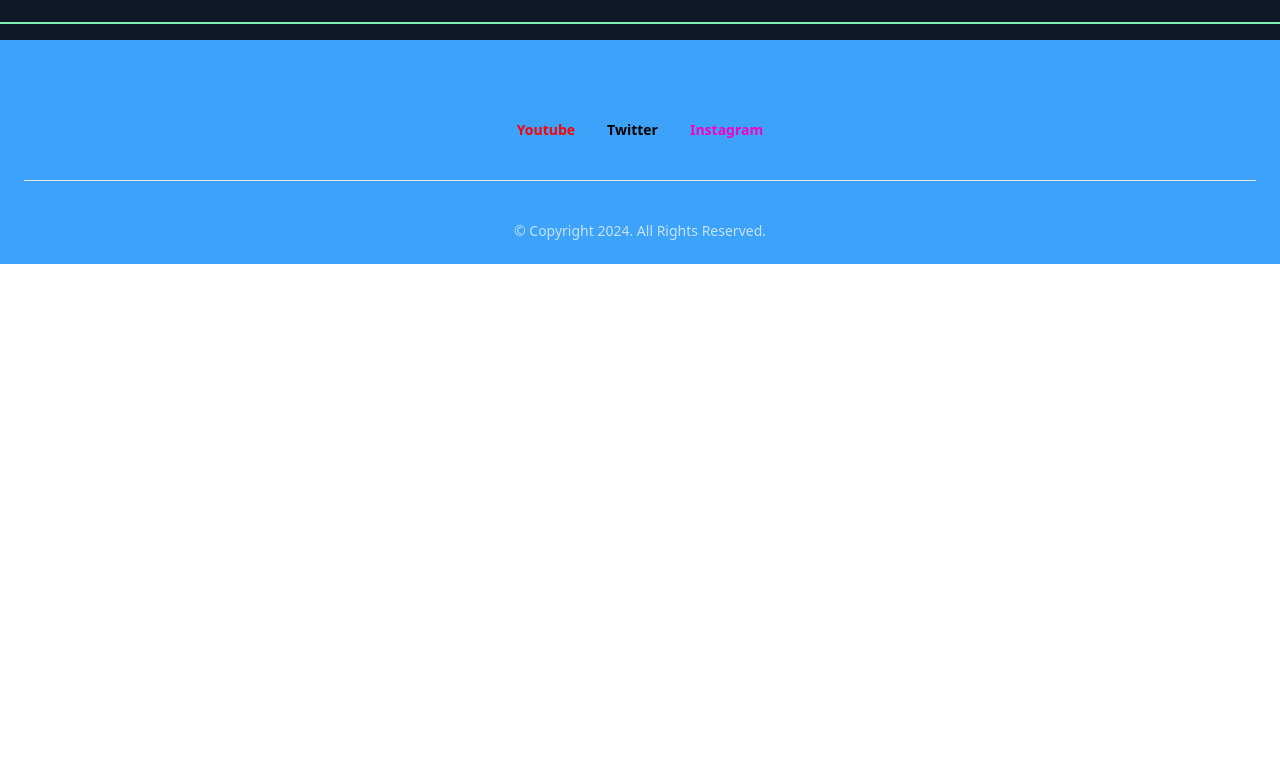
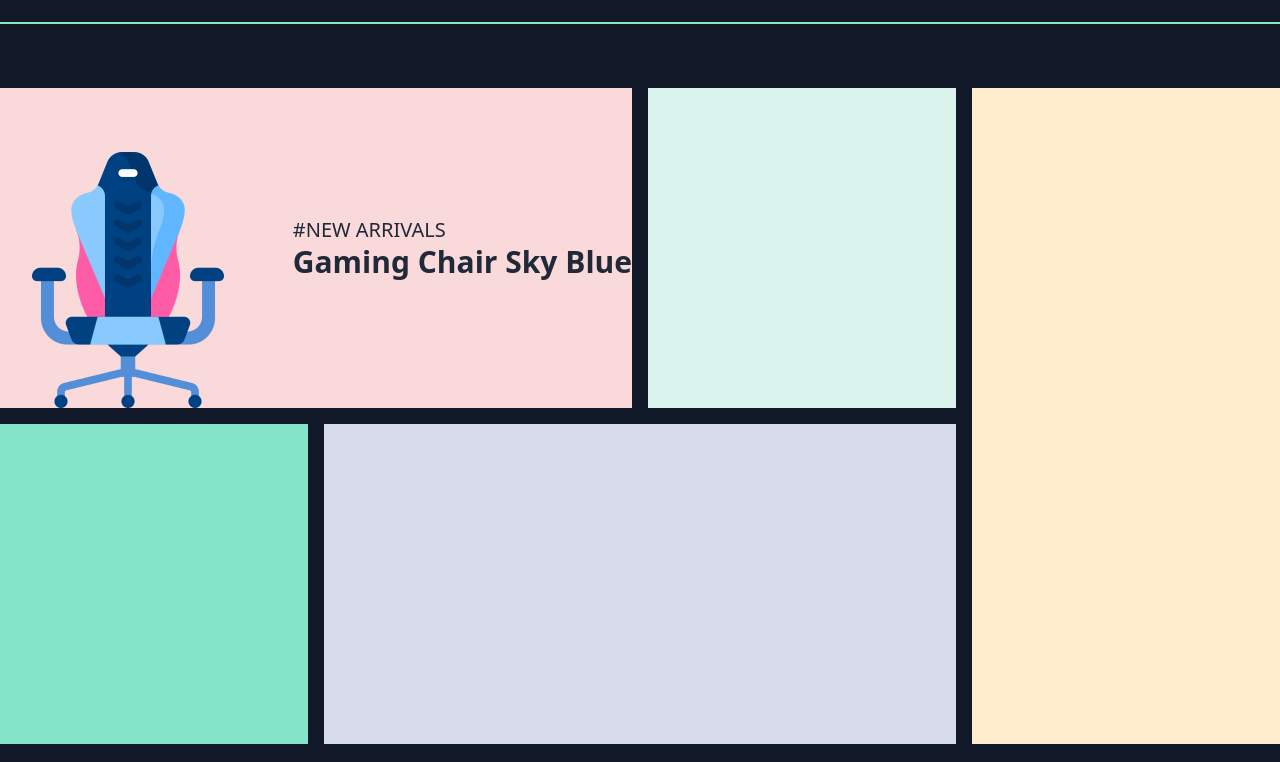
Before and after one commit to Mdafsarx/Twist-client, a React (Vite) app: page / in a window 1280 px wide. Shown: the part 938-1700 px from the top of the page. Before the commit the page ends 1202 px from the top, so only its background shows below. Built offline with nearby package versions, Linux system fonts and the light colour scheme; no server answers.

Commit message:
marquee setup done

```diff
--- a/src/Components/Navbar.jsx
+++ b/src/Components/Navbar.jsx
@@ -63,16 +63,16 @@ const Navbar = () => {
                 </div>
 
                 {/* nav-end */}
-                <div className="navbar-end bg-[#80EEB4] p-2 h-[60px] pr-4 md:pr-8" data-aos="fade-left" data-aos-duration="1000" data-aos-delay="300">
+                <div className="navbar-end bg-[#80EEB4] p-2 h-[60px] pr-4 md:pr-8" >
 
                     {
                         loading
-                            ? <ColorRing visible={true} color="#3CA2FA" ariaLabel="color-ring-loading" wrapperClass="color-ring-wrapper" colors={['#3CA2FA', '#80EEB4', '#3CA2FA', '#80EEB4', '#3CA2FA']} />
+                            ? <ColorRing visible={true} color="#3CA2FA" ariaLabel="color-ring-loading" wrapperClass="color-ring-wrapper" colors={['#3CA2FA', '#80EEB4', '#3CA2FA', '#80EEB4', '#3CA2FA']} data-aos="fade-left" data-aos-duration="1000" data-aos-delay="300"/>
                             : <>
                                 {
                                     User
                                         ?
-                                        <div className="flex items-center gap-2.5">
+                                        <div className="flex items-center gap-2.5" data-aos="fade-left" data-aos-duration="1000" data-aos-delay="300">
 
                                             <button title="Logout" onClick={handleLogout} className="font-bold hover:text-[#3CA2FA] hover:underline">Logout</button>
                                             <div className="avatar placeholder" title={User?.displayName}>
@@ -83,7 +83,7 @@ const Navbar = () => {
 
                                         </div>
                                         :
-                                        <NavLink title="Login" to={'/Login'} className={({ isActive }) => isActive ? 'btn btn-sm btn-outline text-[#ffffff] border-[#3CA2FA] border-2' : 'hover:text-[#3CA2FA] hover:underline'}>Login</NavLink>
+                                        <NavLink title="Login" to={'/Login'} className={({ isActive }) => isActive ? 'btn btn-sm btn-outline text-[#ffffff] border-[#3CA2FA] border-2' : 'hover:text-[#3CA2FA] hover:underline'} data-aos="fade-left" data-aos-duration="1000" data-aos-delay="300">Login</NavLink>
                                 }
                             </>
                     }
--- a/src/Pages/Home/Home.jsx
+++ b/src/Pages/Home/Home.jsx
@@ -1,6 +1,7 @@
 import React from 'react';
 import Banner from './Banner';
 import Marque from './Marque';
+import TopItems from './TopItems';
 
 
 const Home = () => {
@@ -8,6 +9,9 @@ const Home = () => {
         <div>
             <Banner />
             <Marque/>
+            <div className='max-w-7xl mx-auto'>
+                <TopItems/>
+            </div>
         </div>
     );
 };
--- /dev/null
+++ b/src/Pages/Home/TopItems.jsx
@@ -0,0 +1,39 @@
+import img from "../../assets/1.png"
+import img2 from "../../assets/2.png"
+import img3 from "../../assets/3.png"
+import img4 from "../../assets/4.png"
+import img5 from "../../assets/5.png"
+import img6 from "../../assets/6.png"
+import img7 from "../../assets/7.png"
+import img8 from "../../assets/8.png"
+import img9 from "../../assets/9.png"
+
+const TopItems = () => {
+    return (
+        <section className="my-16">
+
+            <div className="grid grid-cols-4 gap-4">
+
+                <div className="bg-[#F9D9DA] col-span-2 h-80 relative ">
+                    <img src={img2} className="size-64 absolute bottom-0" />
+
+                    <div className="flex justify-end items-center h-80">
+                        <div>
+                            <h1 className="uppercase text-xl">#New Arrivals</h1>
+                            <p className="text-3xl font-bold">Gaming Chair Sky Blue</p>
+                        </div>
+                    </div>
+
+                </div>
+
+                <div className="bg-[#DAF3ED] h-80"></div>
+                <div className="bg-[#FFEDCD] row-span-2"></div>
+                <div className="bg-[#89f0d2F2] h-80"></div>
+                <div className="bg-[#D8DBEC] col-span-2 h-80"></div>
+            </div>
+
+        </section>
+    )
+};
+
+export default TopItems;
```
